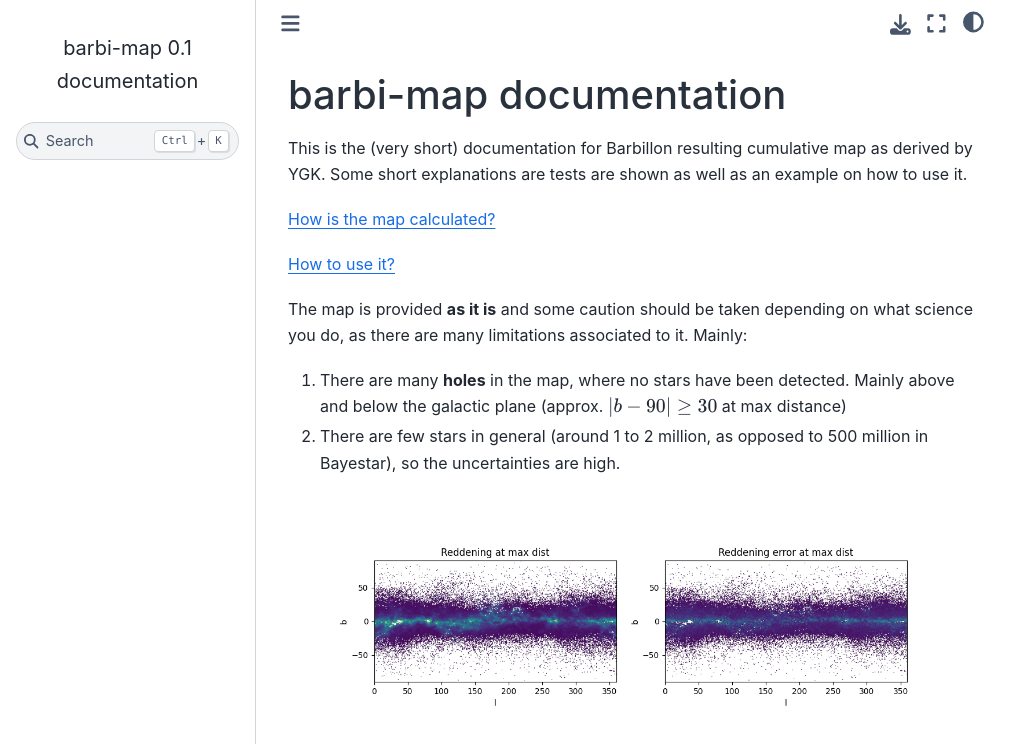
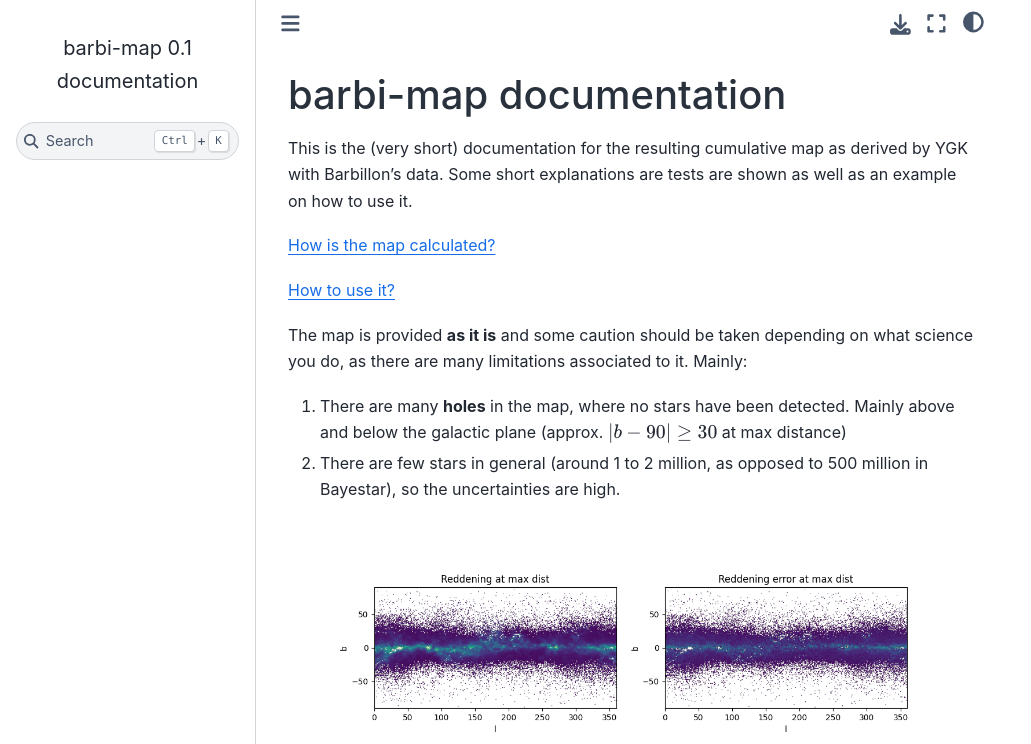
Before and after one commit to yllari/barbi-map, a Sphinx documentation site: the page built from docs/source/index.rst, in a window 1280 px wide and 952 px high, cut to the strip 0-744 px from the top of the window. Shown: the whole strip, without its empty margins (0-1031 px from the left). Built offline with Sphinx 7.4.7 and the Sphinx Book theme 1.1.4, drawn with Linux system fonts in a browser that asks for light colours.

Commit message:
reworded doc index

```diff
--- a/docs/source/index.rst
+++ b/docs/source/index.rst
@@ -6,7 +6,7 @@
 barbi-map documentation
 *********
 
-This is the (very short) documentation for Barbillon resulting cumulative map as derived by YGK.
+This is the (very short) documentation for the resulting cumulative map as derived by YGK with Barbillon's data.
 Some short explanations are tests are shown as well as an example on how to use it.
 
 
```
Also changed, not shown: 5 other files.
